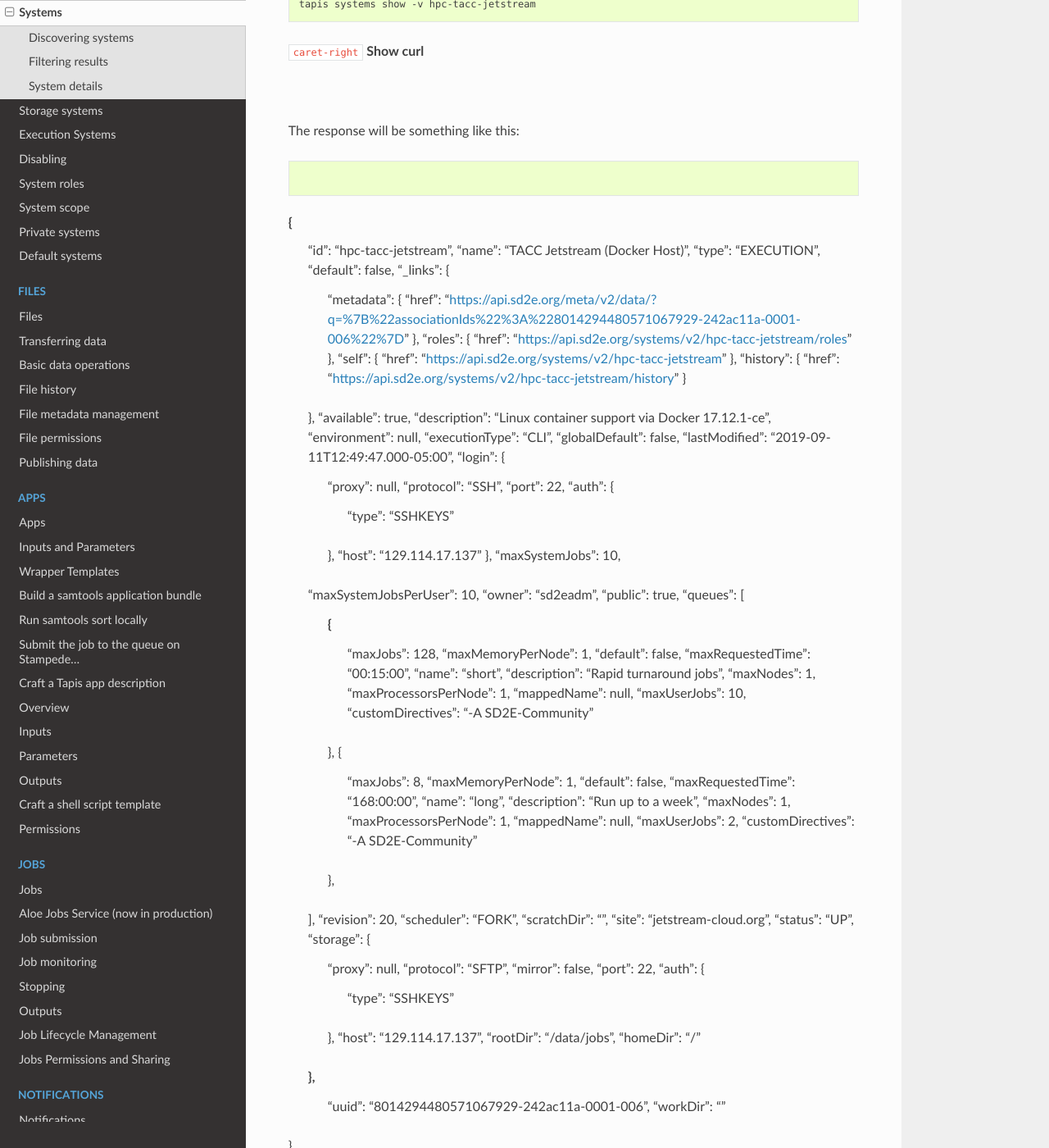
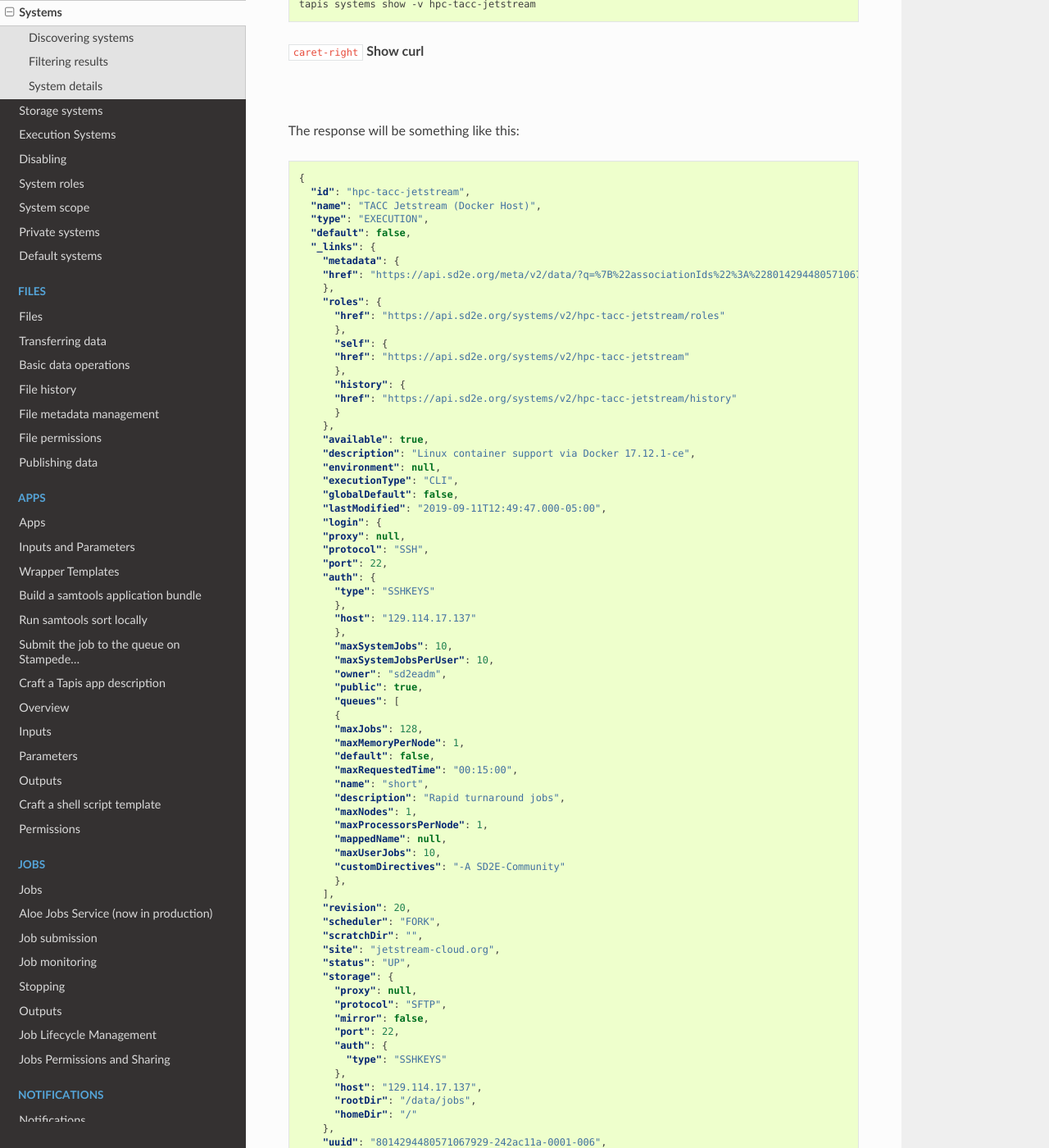
Before and after one commit to TACC-Cloud/agave-docs, a Sphinx documentation site: the page built from docs/agave/guides/systems/introduction.rst, in a window 1280 px wide and 1400 px high, scrolled down 3067 px. Shown: the whole window at 82% size. Built offline with Sphinx 7.4.7 and the Read the Docs theme 2.0.0, drawn with Linux system fonts in a browser that asks for light colours; pages that are not in the unit, such as notebooks, are missing from menus; cross-references to code outside the pages are shown as plain code; some of the changed text lies outside the part shown.

Commit message:
modifying docs

```diff
--- a/docs/agave/archive/beginners-guides/_app-discovery.rst
+++ b/docs/agave/archive/beginners-guides/_app-discovery.rst
@@ -79,7 +79,7 @@
 
 .. code-block:: plaintext
 
-   apps-list -v wc-osg-1.00u1
+   tapis apps show -v wc-osg-1.00u1
 
 ..
 
--- a/docs/agave/archive/beginners-guides/_index.rst
+++ b/docs/agave/archive/beginners-guides/_index.rst
@@ -89,7 +89,7 @@
 
 .. code-block:: plaintext
 
-   auth-tokens-create -S -v
+   tapis auth tokens create -v
 
 ..
 
--- a/docs/agave/guides/systems/introduction.rst
+++ b/docs/agave/guides/systems/introduction.rst
@@ -197,92 +197,79 @@
 
 .. code-block:: json
 
-{
-  "id": "hpc-tacc-jetstream",
-  "name": "TACC Jetstream (Docker Host)",
-  "type": "EXECUTION",
-  "default": false,
-  "_links": {
-    "metadata": {
-    "href": "https://api.sd2e.org/meta/v2/data/?q=%7B%22associationIds%22%3A%228014294480571067929-242ac11a-0001-006%22%7D"
-    },
-    "roles": {
-    "href": "https://api.sd2e.org/systems/v2/hpc-tacc-jetstream/roles"
-    },
-    "self": {
-    "href": "https://api.sd2e.org/systems/v2/hpc-tacc-jetstream"
-    },
-    "history": {
-    "href": "https://api.sd2e.org/systems/v2/hpc-tacc-jetstream/history"
+  {
+    "id": "hpc-tacc-jetstream",
+    "name": "TACC Jetstream (Docker Host)",
+    "type": "EXECUTION",
+    "default": false,
+    "_links": {
+      "metadata": {
+      "href": "https://api.sd2e.org/meta/v2/data/?q=%7B%22associationIds%22%3A%228014294480571067929-242ac11a-0001-006%22%7D"
+      },
+      "roles": {
+        "href": "https://api.sd2e.org/systems/v2/hpc-tacc-jetstream/roles"
+        },
+        "self": {
+        "href": "https://api.sd2e.org/systems/v2/hpc-tacc-jetstream"
+        },
+        "history": {
+        "href": "https://api.sd2e.org/systems/v2/hpc-tacc-jetstream/history"
+        }
+      },
+      "available": true,
+      "description": "Linux container support via Docker 17.12.1-ce",
+      "environment": null,
+      "executionType": "CLI",
+      "globalDefault": false,
+      "lastModified": "2019-09-11T12:49:47.000-05:00",
+      "login": {
+      "proxy": null,
+      "protocol": "SSH",
+      "port": 22,
+      "auth": {
+        "type": "SSHKEYS"
+        },
+        "host": "129.114.17.137"
+        },
+        "maxSystemJobs": 10,
+        "maxSystemJobsPerUser": 10,
+        "owner": "sd2eadm",
+        "public": true,
+        "queues": [
+        {
+        "maxJobs": 128,
+        "maxMemoryPerNode": 1,
+        "default": false,
+        "maxRequestedTime": "00:15:00",
+        "name": "short",
+        "description": "Rapid turnaround jobs",
+        "maxNodes": 1,
+        "maxProcessorsPerNode": 1,
+        "mappedName": null,
+        "maxUserJobs": 10,
+        "customDirectives": "-A SD2E-Community"
+        },
+      ],
+      "revision": 20,
+      "scheduler": "FORK",
+      "scratchDir": "",
+      "site": "jetstream-cloud.org",
+      "status": "UP",
+      "storage": {
+        "proxy": null,
+        "protocol": "SFTP",
+        "mirror": false,
+        "port": 22,
+        "auth": {
+          "type": "SSHKEYS"
+        },
+        "host": "129.114.17.137",
+        "rootDir": "/data/jobs",
+        "homeDir": "/"
+      },
+      "uuid": "8014294480571067929-242ac11a-0001-006",
+      "workDir": ""
     }
-  },
-  "available": true,
-  "description": "Linux container support via Docker 17.12.1-ce",
-  "environment": null,
-  "executionType": "CLI",
-  "globalDefault": false,
-  "lastModified": "2019-09-11T12:49:47.000-05:00",
-  "login": {
-    "proxy": null,
-    "protocol": "SSH",
-    "port": 22,
-    "auth": {
-      "type": "SSHKEYS"
-    },
-    "host": "129.114.17.137"
-    },
-    "maxSystemJobs": 10,
-  "maxSystemJobsPerUser": 10,
-  "owner": "sd2eadm",
-  "public": true,
-  "queues": [
-    {
-      "maxJobs": 128,
-      "maxMemoryPerNode": 1,
-      "default": false,
-      "maxRequestedTime": "00:15:00",
-      "name": "short",
-      "description": "Rapid turnaround jobs",
-      "maxNodes": 1,
-      "maxProcessorsPerNode": 1,
-      "mappedName": null,
-      "maxUserJobs": 10,
-      "customDirectives": "-A SD2E-Community"
-    },
-    {
-      "maxJobs": 8,
-      "maxMemoryPerNode": 1,
-      "default": false,
-      "maxRequestedTime": "168:00:00",
-      "name": "long",
-      "description": "Run up to a week",
-      "maxNodes": 1,
-      "maxProcessorsPerNode": 1,
-      "mappedName": null,
-      "maxUserJobs": 2,
-      "customDirectives": "-A SD2E-Community"
-    },
-  ],
-  "revision": 20,
-  "scheduler": "FORK",
-  "scratchDir": "",
-  "site": "jetstream-cloud.org",
-  "status": "UP",
-  "storage": {
-    "proxy": null,
-    "protocol": "SFTP",
-    "mirror": false,
-    "port": 22,
-    "auth": {
-      "type": "SSHKEYS"
-    },
-    "host": "129.114.17.137",
-    "rootDir": "/data/jobs",
-    "homeDir": "/"
-  },
-    "uuid": "8014294480571067929-242ac11a-0001-006",
-    "workDir": ""
-}
 
 To query for detailed information about a specific system, add the system id to the url and make another GET request.
 
--- a/docs/agave/introduction/conventions-response-customization.rst
+++ b/docs/agave/introduction/conventions-response-customization.rst
@@ -21,7 +21,7 @@
 
 .. code-block:: plaintext
 
-   jobs-list -v --limit=2 --filter=name,status,appId,_links.archiveData
+   tapis jobs list -v -l 2 -c name -c id -c status -c _links.archiveData
 
 ..
 
@@ -73,7 +73,7 @@
 
 .. code-block:: plaintext
 
-   systems-list -v --limit=2 --filter=id,type,default,storage.host
+   tapis systems list -v -l 2 -c id -c name -c type -c default -c storage.host
 
 ..
 
--- a/docs/agave/introduction/conventions.rst
+++ b/docs/agave/introduction/conventions.rst
@@ -343,7 +343,7 @@
 
 .. code-block:: plaintext
 
-   jobs-list -o 50 -l 25
+   tapis jobs list -o 50 -l 25
 
 All resource collections support a way of paging the dataset, taking an ``offset`` and ``limit`` as query parameters:
 
```
Also changed, not shown: other parts of docs/agave/guides/systems/introduction.rst (+4 -4 lines).
